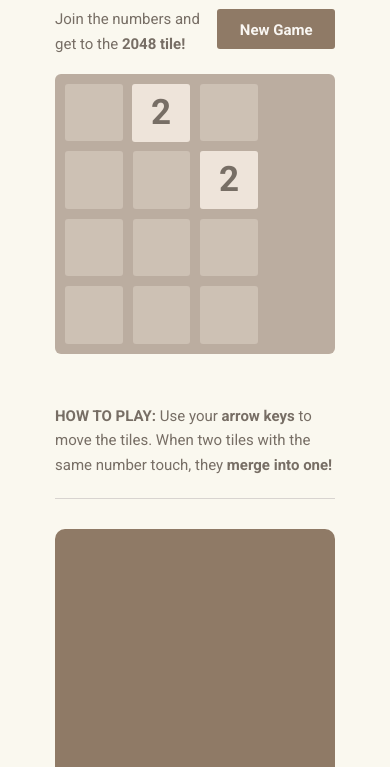
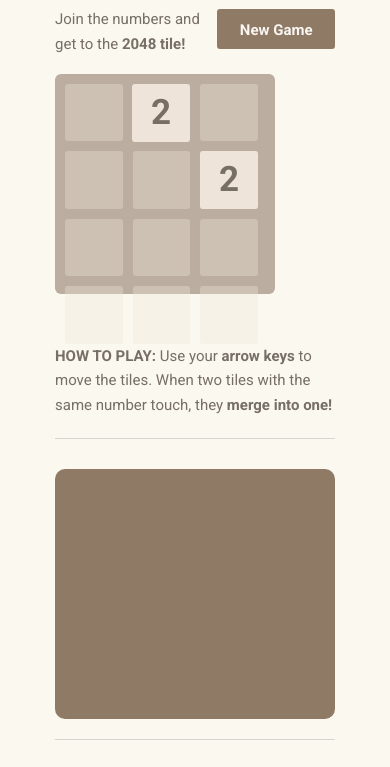
Before and after one commit to kaloodinaz/2048-3x3, a plain HTML site: page index.html in a window 390 px wide. Shown: the part 78-845 px from the top of the page. Drawn offline with Linux system fonts and the light colour scheme.

Commit message:
Update main.css

```diff
--- a/main.css
+++ b/main.css
@@ -151,8 +151,8 @@
   touch-action: none;
   background: #bbada0;
   border-radius: 6px;
-  width: 500px;
-  height: 500px;
+  width: 400px;
+  height: 400px;
   -webkit-box-sizing: border-box;
   -moz-box-sizing: border-box;
   box-sizing: border-box; }
@@ -177,7 +177,7 @@
       font-weight: bold;
       height: 60px;
       line-height: 60px;
-      margin-top: 222px; }
+      margin-top: 122px; }
     .game-container .game-message .lower {
       display: block;
       margin-top: 59px; }
@@ -584,8 +584,8 @@
     touch-action: none;
     background: #bbada0;
     border-radius: 6px;
-    width: 280px;
-    height: 280px;
+    width: 220px;
+    height: 220px;
     -webkit-box-sizing: border-box;
     -moz-box-sizing: border-box;
     box-sizing: border-box; }
```
